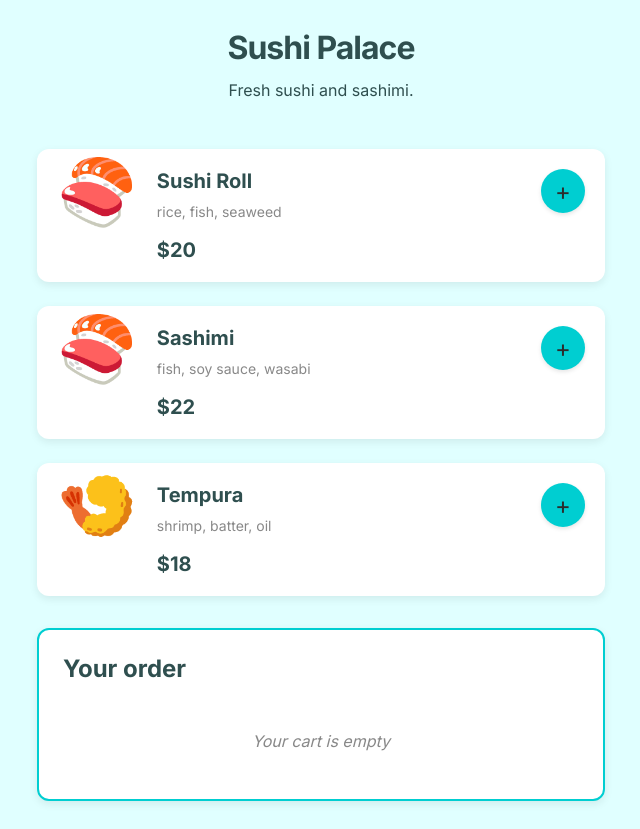
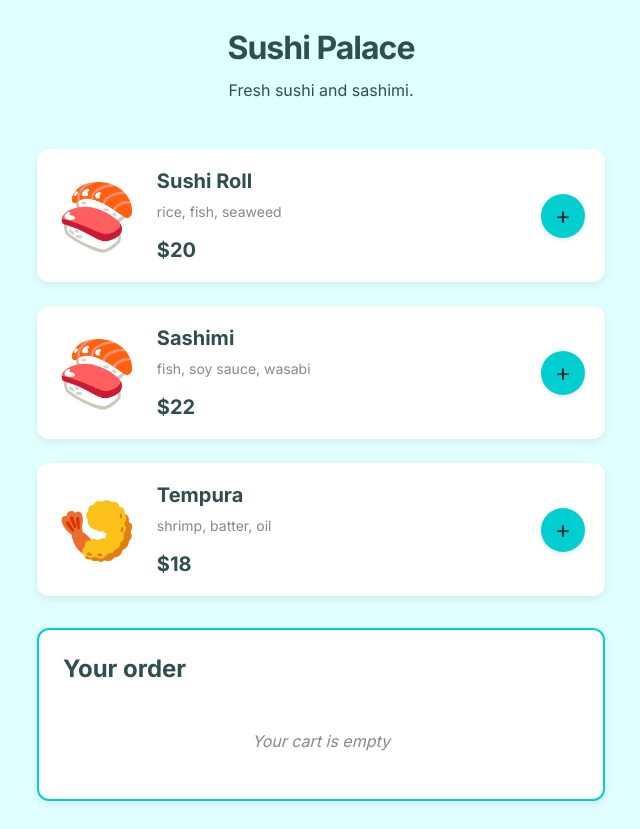
Before and after one commit to CosminMRotaru/OrderApp, a plain HTML site: page sushi.html in a window 1280 px wide. Shown: the whole page, without its empty margins (319-959 px from the left). Drawn offline with Linux system fonts and the light colour scheme.

Commit message:
Update index.css

```diff
--- a/index.css
+++ b/index.css
@@ -65,7 +65,7 @@ header p {
 
 .item {
     display: flex;
-    align-items: flex-start;
+    align-items: center;
     background: white;
     border-radius: 12px;
     padding: 20px;
@@ -78,7 +78,7 @@ header p {
     vertical-align: middle;
     line-height: 1;
     display: inline-block;
-    margin-top: -10px;
+    margin-top: 0;
 }
 
 .item-details {
@@ -160,7 +160,7 @@ header p {
     vertical-align: middle;
     line-height: 1;
     display: inline-block;
-    margin-top: -5px;
+    margin-top: 0;
 }
 
 .cart-item-info {
```
